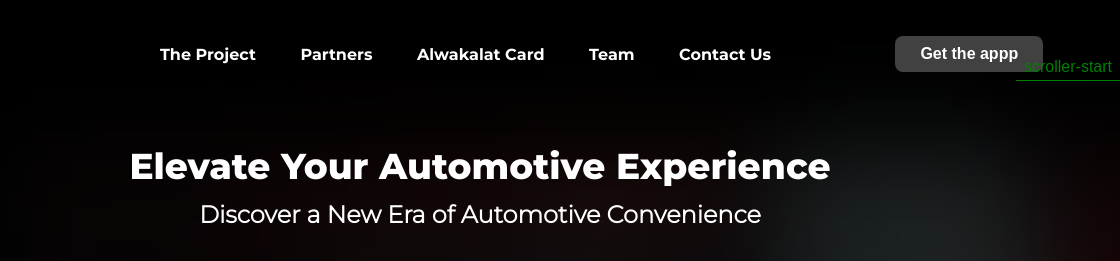
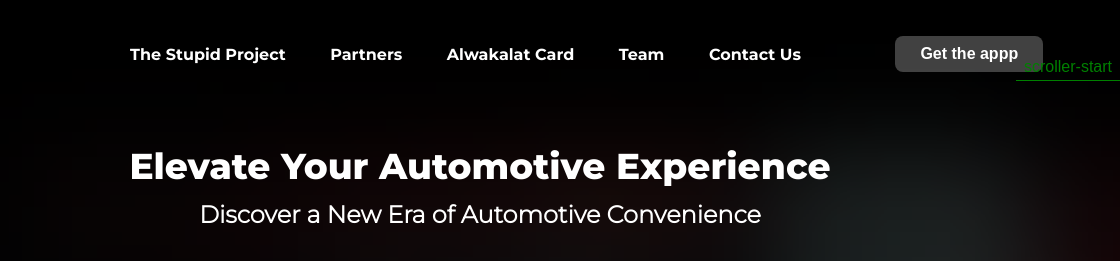
Before and after one commit to iahmad16/iahmad16.github.io, a plain HTML site: page index.html in a window 1280 px wide. Shown: the top 261 px of the page, 160-1280 px from the left. Drawn offline with nearby package versions, Linux system fonts and the light colour scheme.

Commit message:
Testing 003

```diff
--- a/index.html
+++ b/index.html
@@ -31,7 +31,7 @@
             <img id="logo" onclick="scrollToPage(`Home`,false)" src="images/images/alwakalat_logo.png" alt="Alwakalat logo">
             <nav>
                 <ul class="nav-links">
-                    <li><p id="Project-Nav" class="nav-link" onclick="scrollToPage(`Project`,false)">The Project</p></li>
+                    <li><p id="Project-Nav" class="nav-link" onclick="scrollToPage(`Project`,false)">The Stupid Project</p></li>
                     <li><p id="Partners-Nav" class="nav-link" onclick="scrollToPage(`Partners`,false)">Partners</p></li>
                     <li><p id="AlwakalatCard-Nav" class="nav-link" onclick="scrollToPage(`AlwakalatCard`,false)">Alwakalat Card</p></li>
                     <li><p id="Team-Nav" class="nav-link" onclick="scrollToPage(`Team`,false)">Team</p></li>
```
